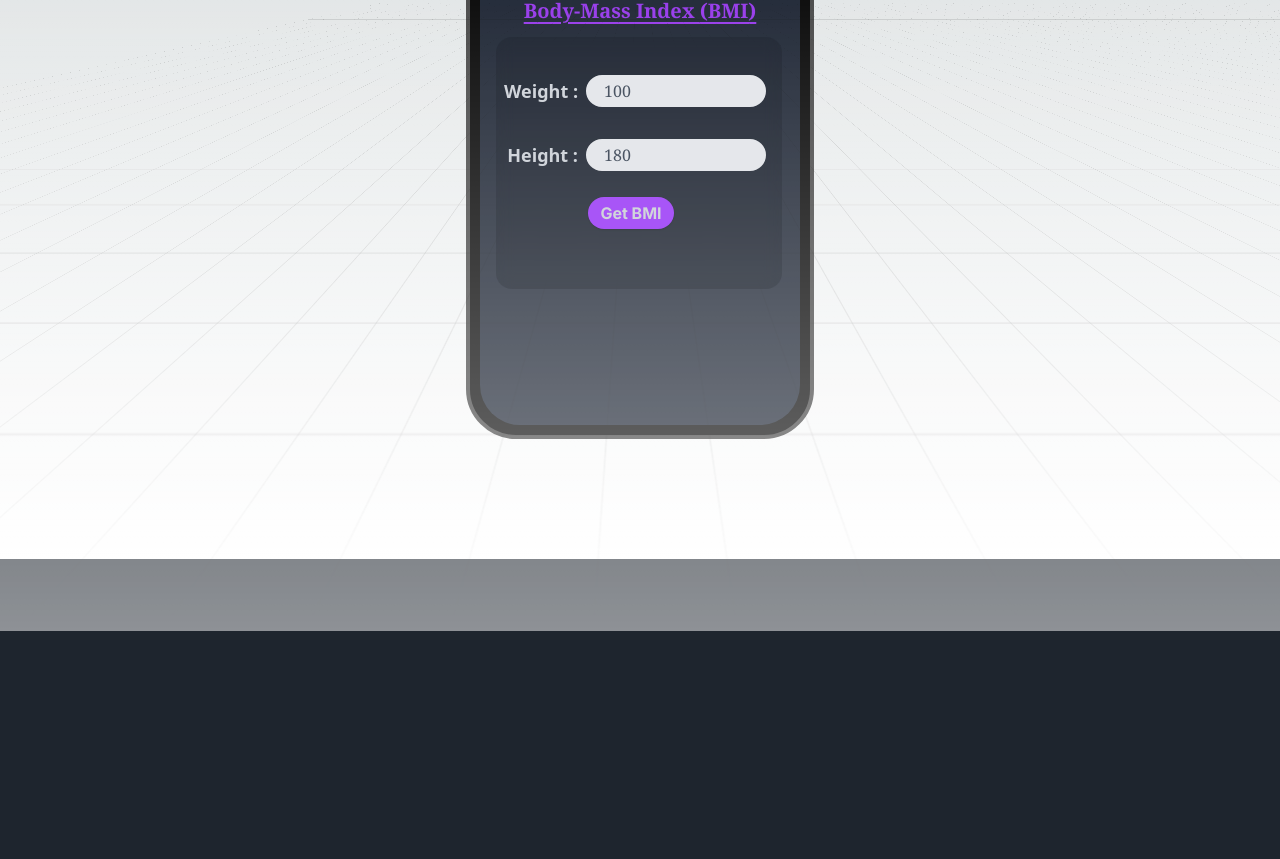
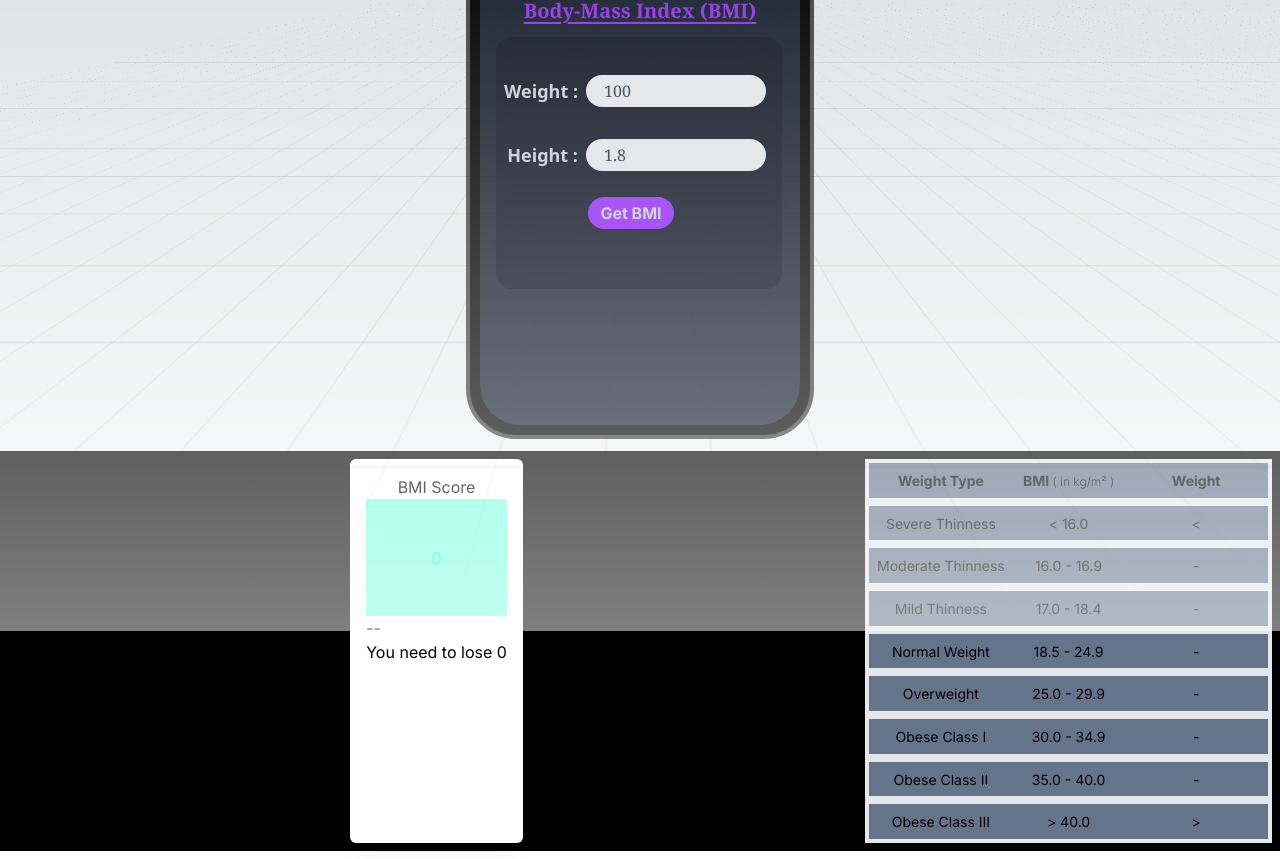
Before and after one commit to visrm/bmi-calculator, a Next.js app: page / in a window 1280 px wide. Shown: the part 241-1100 px from the top of the page. Before the commit the page ends 872 px from the top, so only its background shows below. Built offline with nearby package versions, Linux system fonts and the light colour scheme.

Commit message:
:heavy_plus_sign: BmiTable.js & GetBMI.js

```diff
--- a/app/layout.jsx
+++ b/app/layout.jsx
@@ -1,4 +1,5 @@
 import { Inter } from "next/font/google";
+
 import "./globals.css";
 
 const inter = Inter({ subsets: ["latin"] });
--- a/app/page.jsx
+++ b/app/page.jsx
@@ -1,11 +1,65 @@
-import Nav from '@/components/Navbar';
-import Form from '@/components/BmiForm';
-import RetroGrid from '@/components/magicui/retro-grid';
+"use client";
+import { useState } from "react";
+import Nav from "@/components/Navbar";
+import Form from "@/components/BmiForm";
+import GetBmi from "@/components/GetBMI";
+import BmiTable from "@/components/BmiTable";
+import RetroGrid from "@/components/magicui/retro-grid";
 
 export default function Home() {
+  const [bmi, setBmi] = useState(0);
+  const [bmiType, setBmiType] = useState("--");
+  const [weightChange, setWeightChange] = useState(0);
+  const [bmiRange, setBmiRange] = useState({
+    severeThin: { low: "" },
+    moderateThin: { low: "", high: "" },
+    mildThin: { low: "", high: "" },
+    normal: { low: "", high: "" },
+    overWeight: { low: "", high: "" },
+    obeseOne: { low: "", high: "" },
+    obeseTwo: { low: "", high: "" },
+    obeseThree: { high: "" },
+  });
+
+  // function to determine the weight-class based on BMI.
+  const weightType = (bmi) => {
+    if (bmi < 16.0) return "Severe Thinness";
+    else if (bmi < 16.9 && bmi > 16.0) return "Moderate Thinness";
+    else if (bmi < 18.4 && bmi > 17.0) return "Mild Thinness";
+    else if (bmi < 24.9 && bmi > 18.5) return "Normal Weight";
+    else if (bmi < 29.9 && bmi > 25.0) return "Overweight";
+    else if (bmi < 34.9 && bmi > 30.0) return "Obese Class I";
+    else if (bmi < 39.9 && bmi > 35.0) return "Obese Class II";
+    else return "Obese Class III";
+  };
+
+  // function to calculate BMI, rounded-off to 2 decimals.
+  const calBmi = (weight, height) => (weight / (height * height)).toFixed(2);
+
+  // function to calculate weight from BMI.
+  const getWeight = (bmi, height) => (bmi * height * height).toFixed(2);
+
+  const onSub = (w, h) => {
+    let b = calBmi(w, h);
+    setBmi(b);
+    setBmiType(weightType(b));
+    const range = {
+      severeThin: { low: getWeight(16.0, h) },
+      moderateThin: { low: getWeight(16.0, h), high: getWeight(16.9, h) },
+      mildThin: { low: getWeight(17.0, h), high: getWeight(18.4, h) },
+      normal: { low: getWeight(18.5, h), high: getWeight(24.9, h) },
+      overWeight: { low: getWeight(25.0, h), high: getWeight(29.9, h) },
+      obeseOne: { low: getWeight(30.0, h), high: getWeight(34.9, h) },
+      obeseTwo: { low: getWeight(35.0, h), high: getWeight(40.0, h) },
+      obeseThree: { high: getWeight(40.0, h) },
+    };
+    setBmiRange(range);
+  };
+
   return (
+    <>
       <main className="min-h-screen min-w-full pb-2">
-      <Nav></Nav>
+        <Nav />
         <RetroGrid />
         <div className="grid place-content-center my-3">
           <div className="mockup-phone">
@@ -15,11 +69,16 @@ export default function Home() {
                 <span className="font-serif font-bold text-xl text-purple-600 underline underline-offset-4">
                   Body-Mass Index (BMI)
                 </span>
-              <Form/>
+                <Form getData={onSub} />
               </div>
             </div>
           </div>
         </div>
+        <div className="flex bg-black p-2 text-white">
+          <GetBmi Bmi={bmi} BmiType={bmiType} weighChange={weightChange} />
+          <BmiTable range={bmiRange} />
+        </div>
       </main>
+    </>
   );
 }
--- a/components/BmiForm.js
+++ b/components/BmiForm.js
@@ -1,15 +1,15 @@
-"use client";
 import { useState } from "react";
 
 export default function BmiForm({ getData }) {
-  const [ weight, setWeight ] = useState(100);
-  const [ height, setHeight ] = useState(180);
-  const [ alert, setAlert ] = useState(false);
+  const [weight, setWeight] = useState(100);
+  const [height, setHeight] = useState(1.8);
+  const [alert, setAlert] = useState(false);
 
   const onFormSubmit = (e) => {
     e.preventDefault();
     if (isNaN(weight) || isNaN(height)) {
       setAlert(true);
+      console.log(weight, height);
     } else {
       getData(weight, height);
       setAlert(false);
@@ -24,7 +24,10 @@ export default function BmiForm({ getData }) {
       >
         <div className="md:flex md:items-center mb-5">
           <div className="md:w-1/3">
-            <label className="block text-gray-300 font-sans font-bold md:text-right mb-1 md:mb-0 p-2 text-lg">
+            <label
+              htmlFor="inline-weight"
+              className="block text-gray-300 font-sans font-bold md:text-right mb-1 md:mb-0 p-2 text-lg"
+            >
               Weight :
             </label>
           </div>
@@ -42,7 +45,10 @@ export default function BmiForm({ getData }) {
         </div>
         <div className="md:flex md:items-center mb-5">
           <div className="md:w-1/3">
-            <label className="block text-gray-300 font-sans font-bold md:text-right mb-1 md:mb-0 p-2 text-lg">
+            <label
+              htmlFor="inline-height"
+              className="block text-gray-300 font-sans font-bold md:text-right mb-1 md:mb-0 p-2 text-lg"
+            >
               Height :
             </label>
           </div>
--- /dev/null
+++ b/components/BmiTable.js
@@ -0,0 +1,55 @@
+export default function BmiTable({ range }) {
+  return (
+    <>
+      <div className="grid grid-rows-9 bg-amber-300 text-black h-96 min-w-[360px] text-sm">
+        <div className="rows grid grid-cols-3 place-items-center p-2 bg-slate-500 border-4">
+          <div className="font-bold">Weight Type</div>
+          <div className="font-bold">
+            BMI <span className="font-light text-xs"> ( in kg/m² ) </span>
+          </div>
+          <div className="font-bold">Weight</div>
+        </div>
+        <div className="rows grid grid-cols-3 place-items-center p-2 bg-slate-500 border-4">
+          <div>Severe Thinness</div>
+          <div>&lt; 16.0</div>
+          <div>&lt; {range.severeThin.low}</div>
+        </div>
+        <div className="rows grid grid-cols-3 place-items-center p-2 bg-slate-500 border-4">
+          <div>Moderate Thinness</div>
+          <div>16.0 - 16.9</div>
+          <div>{range.moderateThin.low} - {range.moderateThin.high}</div>
+        </div>
+        <div className="rows grid grid-cols-3 place-items-center p-2 bg-slate-500 border-4">
+          <div>Mild Thinness</div>
+          <div>17.0 - 18.4</div>
+          <div>{range.mildThin.low} - {range.mildThin.high}</div>
+        </div>
+        <div className="rows grid grid-cols-3 place-items-center p-2 bg-slate-500 border-4">
+          <div>Normal Weight</div>
+          <div>18.5 - 24.9</div>
+          <div>{range.normal.low} - {range.normal.high}</div>
+        </div>
+        <div className="rows grid grid-cols-3 place-items-center p-2 bg-slate-500 border-4">
+          <div>Overweight</div>
+          <div>25.0 - 29.9</div>
+          <div>{range.overWeight.low} - {range.overWeight.high}</div>
+        </div>
+        <div className="rows grid grid-cols-3 place-items-center p-2 bg-slate-500 border-4">
+          <div>Obese Class I</div>
+          <div>30.0 - 34.9</div>
+          <div>{range.obeseOne.low} - {range.obeseOne.high}</div>
+        </div>
+        <div className="rows grid grid-cols-3 place-items-center p-2 bg-slate-500 border-4">
+          <div>Obese Class II</div>
+          <div>35.0 - 40.0</div>
+          <div>{range.obeseTwo.low} - {range.obeseTwo.high}</div>
+        </div>
+        <div className="rows grid grid-cols-3 place-items-center p-2 bg-slate-500 border-4">
+          <div>Obese Class III</div>
+          <div>&gt; 40.0</div>
+          <div>&gt; {range.obeseThree.high}</div>
+        </div>
+      </div>
+    </>
+  );
+}
--- /dev/null
+++ b/components/GetBMI.js
@@ -0,0 +1,16 @@
+
+export default function GetBMI({Bmi, BmiType, weighChange}) {
+
+  return (
+    <>
+      <div className="block mx-auto p-4 shadow-lg bg-white text-black rounded-md">
+        <h2 className="flex justify-center">BMI Score</h2>
+        <div className="grid place-content-center rounded-sm bg-secondary/50 text-secondary h-1/3">
+          <div>{Bmi}</div>
+        </div>
+        <div>{BmiType}</div>
+        <div>You need to lose {weighChange}</div>
+      </div>
+    </>
+  );
+}
--- a/package.json
+++ b/package.json
@@ -9,7 +9,7 @@
     "lint": "next lint"
   },
   "dependencies": {
-    "next": "^14.2.3",
+    "next": "^14.2.4",
     "react": "^18.3.1",
     "react-dom": "^18.3.1"
   },
--- a/tailwind.config.js
+++ b/tailwind.config.js
@@ -5,7 +5,7 @@ module.exports = {
     "./pages/**/*.{js,ts,jsx,tsx,mdx}",
     "./components/**/*.{js,ts,jsx,tsx,mdx}",
     "./app/**/*.{js,ts,jsx,tsx,mdx}",
-  ],
+    ],
   theme: {
     extend: {
       backgroundImage: {
```
Also changed, not shown: 1 other file (tests, documents, lock files or other folders). Lines whose indentation alone changed are shown as unchanged.
